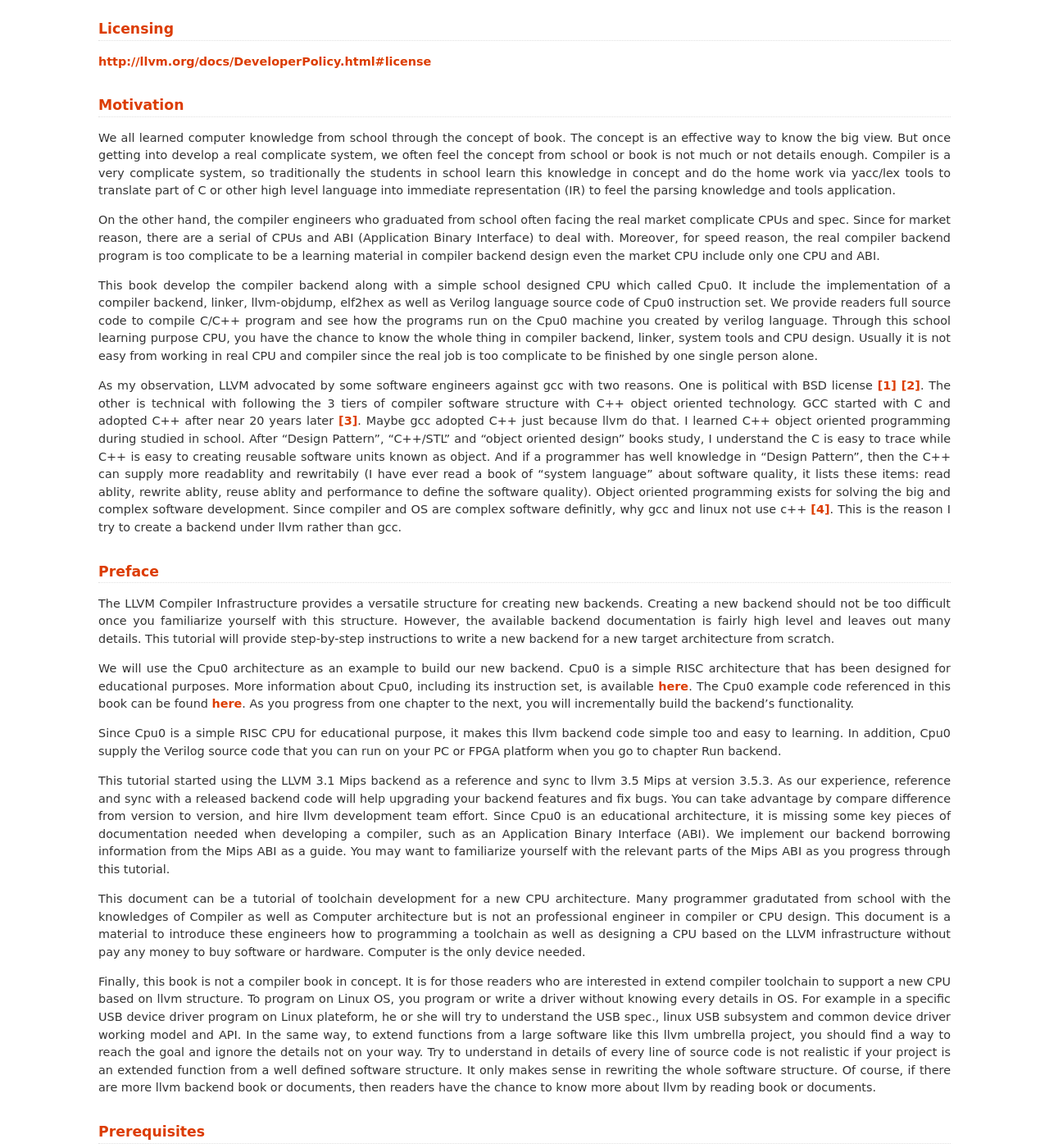
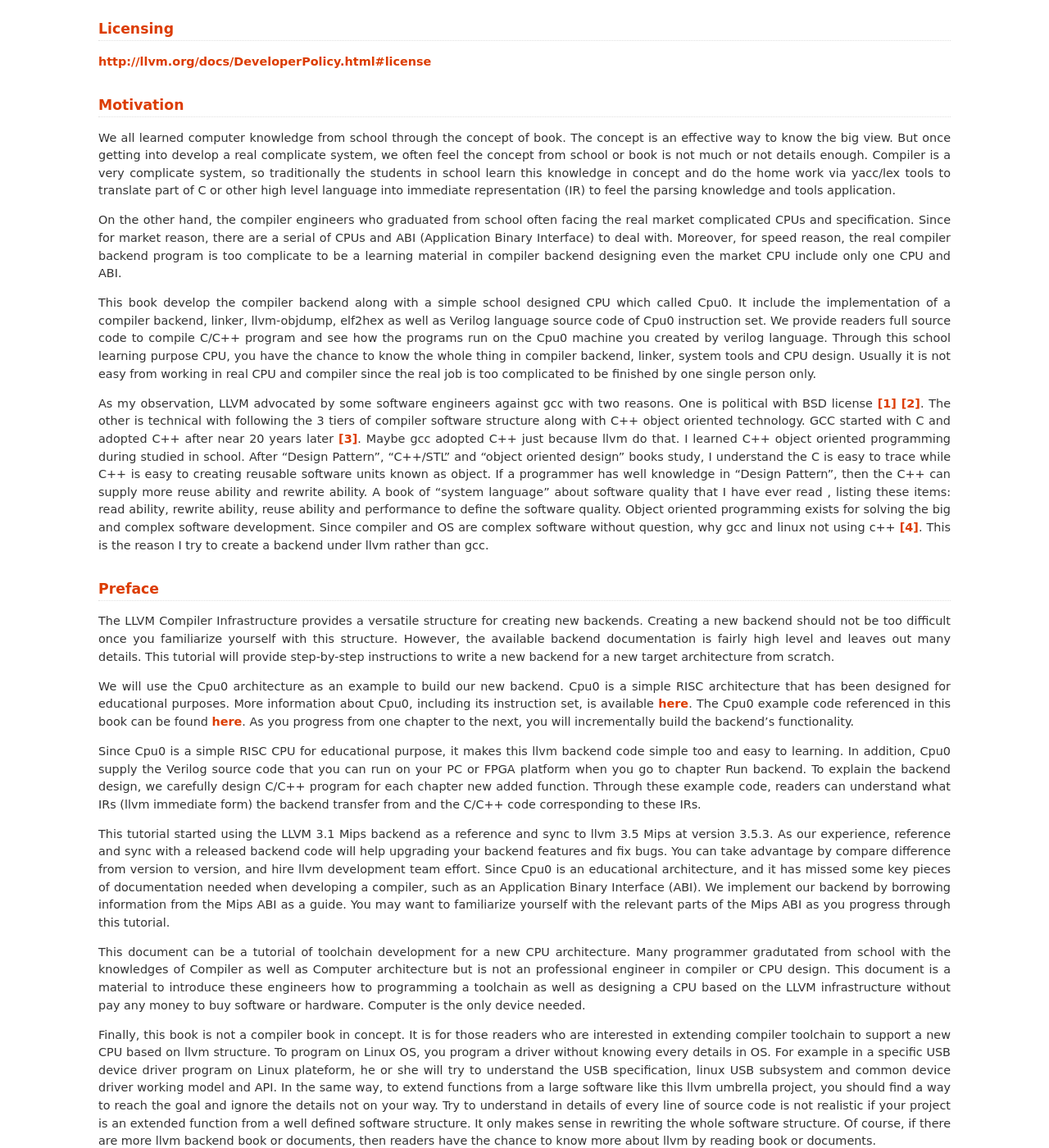
Before and after one commit to Jonathan2251/lbd, a Sphinx documentation site: the page built from source/about.rst, in a window 1280 px wide and 1400 px high, scrolled down 5599 px. Shown: the whole window at 82% size. Built offline with Sphinx 7.4.7, drawn with Linux system fonts in a browser that asks for light colours; formulas are drawn with MathJax 3; pages that are not in the unit, such as notebooks, are missing from menus; some of the changed text lies outside the part shown.

```diff
--- a/source/about.rst
+++ b/source/about.rst
@@ -394,11 +394,11 @@
 application.
 
 On the other hand, the compiler engineers who graduated from school often facing
-the real market complicate CPUs and spec. Since for market reason, there
-are a serial of CPUs and ABI (Application Binary Interface) to deal with.
+the real market complicated CPUs and specification. Since for market reason,
+there are a serial of CPUs and ABI (Application Binary Interface) to deal with.
 Moreover, for speed reason, the real compiler backend program is too complicate
-to be a learning material in compiler backend design even the market CPU include
-only one CPU and ABI.
+to be a learning material in compiler backend designing even the market CPU
+include only one CPU and ABI.
 
 This book develop the compiler backend along with a simple school designed CPU
 which called Cpu0. It include the implementation of a compiler backend, linker,
@@ -409,27 +409,28 @@
 Through this school learning purpose CPU, you have the chance to know the whole
 thing in compiler backend, linker, system tools and CPU design. Usually it is
 not easy from working in real CPU and compiler since the real job is too
-complicate to be finished by one single person alone.
+complicated to be finished by one single person only.
 
 As my observation, LLVM advocated by some software engineers against gcc with
 two reasons.
 One is political with BSD license [#llvm-license]_ [#richard]_.
 The other is technical with following the 3 tiers of compiler software
-structure with C++ object oriented technology.
+structure along with C++ object oriented technology.
 GCC started with C and adopted C++ after near 20 years later [#wiki-gcc]_.
 Maybe gcc adopted C++ just because llvm do that.
 I learned C++ object oriented programming during studied in school.
 After "Design Pattern", "C++/STL" and "object oriented design" books study,
 I understand the C is easy to trace while C++ is easy to creating reusable
 software units known as object.
-And if a programmer has well knowledge in "Design Pattern", then the C++ can
-supply more readablity and rewritabily (I have ever read a book of
-"system language" about software quality, it lists these items: read ablity,
-rewrite ablity, reuse ablity and performance to define the software quality).
+If a programmer has well knowledge in "Design Pattern", then the C++ can
+supply more reuse ability and rewrite ability. A book of "system language"
+about software quality that I have ever read , listing these items: read
+ability, rewrite ability, reuse ability and performance to define the software
+quality.
 Object oriented programming exists for solving the big and complex
 software development.
-Since compiler and OS are complex software definitly, why gcc and linux not
-use c++ [#wiki-cpp]_.
+Since compiler and OS are complex software without question, why gcc and linux
+not using c++ [#wiki-cpp]_.
 This is the reason I try to create a backend under llvm rather than gcc.
 
 Preface
@@ -453,16 +454,19 @@
 Since Cpu0 is a simple RISC CPU for educational purpose, it makes this llvm
 backend code simple too and easy to learning. In addition, Cpu0 supply the
 Verilog source code that you can run on your PC or FPGA platform when you go to
-chapter Run backend.
+chapter Run backend. To explain the backend design, we carefully design C/C++
+program for each chapter new added function. Through these example code,
+readers can understand what IRs (llvm immediate form) the backend transfer from
+and the C/C++ code corresponding to these IRs.
 
 This tutorial started using the LLVM 3.1 Mips backend as a reference and sync
 to llvm 3.5 Mips at version 3.5.3. As our experience, reference and sync with
 a released backend code will help upgrading your backend features and fix bugs.
 You can take advantage by compare difference from version to version, and hire
 llvm development team effort. Since
-Cpu0 is an educational architecture, it is missing some key pieces of
+Cpu0 is an educational architecture, and it has missed some key pieces of
 documentation needed when developing a compiler, such as an Application Binary
-Interface (ABI). We implement our backend borrowing information from the Mips
+Interface (ABI). We implement our backend by borrowing information from the Mips
 ABI as a guide. You may want to familiarize yourself with the relevant parts of
 the Mips ABI as you progress through this tutorial.
 
@@ -475,12 +479,12 @@
 Computer is the only device needed.
 
 Finally, this book is not a compiler book in concept. It is for those readers
-who are interested in extend compiler toolchain to support a new CPU based on
-llvm structure. To program
-on Linux OS, you program or write a driver without knowing every details in OS.
+who are interested in extending compiler toolchain to support a new CPU based on
+llvm structure. To program on Linux OS, you program a driver without knowing
+every details in OS.
 For example in a specific USB device driver program on Linux plateform, he
-or she will try to understand the USB spec., linux USB subsystem and common
-device driver working model and API.
+or she will try to understand the USB specification, linux USB subsystem and
+common device driver working model and API.
 In the same way, to extend functions from a large software like this llvm
 umbrella project, you should find a way to reach the goal and ignore the
 details not on your way.
@@ -535,23 +539,24 @@
 Representation.
 The lower half is this book's work flow and software package of the toolchain
 extended implementation based on llvm. Except clang, the other blocks need to
-be extended for a new backend development. This book implement the yellow boxes
-part. The Cpu0 llvm backend can be find on
+be extended for a new backend development (Many backend extending clang too, but
+Cpu0 backend has not this need at this point).
+This book implement the yellow boxes part. The green parts of this figure, lld
+and elf2hex for Cpu0 backend, can be found on
 http://jonathan2251.github.io/lbt/index.html.
 The hex is the ascii file format
 using '0' to '9' and 'a' to 'f' for hexadecimal value representation since
-the verilog language machine uses it as input file.
+the Verilog language machine uses it as input file.
 
 This book include 10,000 lines of source code for
 
-1. Step-by-step, create an llvm backend for the Cpu0. Chapter 2 to
+1. Step-by-step, creating an llvm backend for the Cpu0. Chapter 2 to
    11.
-2. ELF linker for Cpu0 which extended from lld. Chapter 13.
-3. elf2hex extended from llvm-objump. Chapter 13.
-4. Cpu0 verilog source code. Chapter 12.
+2. Cpu0 verilog source code. Chapter 12.
 
 With these code, reader can generate Cpu0 machine code through Cpu0 llvm
-backend compiler, linker and elf2hex, then see how it runs on your computer.
+backend compiler, then see how it runs on your computer if the code without
+global variable or relocation record for handling by linker.
 The pdf and epub are also available in the web.
 This is a tutorial for llvm backend developer but not for an expert.
 It also can be a material for those who have compiler and computer
@@ -560,39 +565,46 @@
 
 :ref:`sec-llvmstructure`:
 
-This chapter introduces the Cpu0 architecture, a high-level view of LLVM, and how Cpu0
-will be targeted in in an LLVM backend. This chapter will run you through the initial
-steps of building the backend, including initial work on the target description (td),
-setting up cmake and LLVMBuild files, and target registration. Around 750 lines of source
+This chapter introduces the Cpu0 architecture, a high-level view of LLVM, and
+how Cpu0 will be targeted in in an LLVM backend.
+This chapter will run you through the initial steps of building the backend,
+including initial work on the target description (td), setting up cmake and
+LLVMBuild files, and target registration. Around 750 lines of source
 code are added by the end of this chapter.
 
 :ref:`sec-backendstructure`:
 
-This chapter highlights the structure of an LLVM backend using by UML graphs, and we
-continue to build the Cpu0 backend. Around 3100 lines of source code are added,
-most of which are common from one LLVM backends to another, regardless of the
-target architecture. By the end of this chapter, the Cpu0 LLVM backend will support
-less than ten instructions to generate some initial assembly output.
+This chapter highlights the structure of an LLVM backend using by UML graphs,
+and we continue to build the Cpu0 backend.
+Around 3100 lines of source code are added, most of which are common from one
+LLVM backends to another, regardless of the target architecture.
+By the end of this chapter, the Cpu0 LLVM backend will support less than ten
+instructions to generate some initial assembly output.
 
 :ref:`sec-addingmoresupport`:
 
-Over ten C operators and their corresponding LLVM IR instructions are introduced in this
-chapter. Around 345 lines of source code, mostly in .td Target Description files, are
-added. With these 345 lines, the backend can now translate the **+, -, \*, /, &, |, ^,
-<<, >>, !** and **%** C operators into the appropriate Cpu0 assembly code. Use of the
-``llc`` debug option and of **Graphviz** as a debug tool are introduced in this chapter.
+Over ten C operators and their corresponding LLVM IR instructions are introduced
+in this chapter.
+Around 345 lines of source code, mostly in .td Target Description files, are
+added. With these 345 lines, the backend can now translate the **+, -, \*, /,
+&, |, ^, <<, >>, !** and **%** C operators into the appropriate Cpu0 assembly
+code. Usage of the ``llc`` debug option and of **Graphviz** as a debug tool are
+introduced in this chapter.
 
 :ref:`sec-genobjfiles`:
 
-Object file generation support for the Cpu0 backend is added in this chapter, as the
-Target Registration structure is introduced. With 700 lines of additional code,
-the Cpu0 backend can now generate big and little endian ELF object files.
+Object file generation support for the Cpu0 backend is added in this chapter,
+as the Target Registration structure is introduced.
+With 700 lines of additional code, the Cpu0 backend can now generate big and
+little endian ELF object files.
 
 :ref:`sec-globalvars`:
 
-Global variable, struct and array support, char and short int, are added in this chapter.
-About 300 lines of source code are added to do this. The Cpu0 supports PIC and static
-addressing mode, both addressing mode explained as their functionality is implemented.
+Global variable, struct and array support, char and short int, are added in
+this chapter.
+About 300 lines of source code are added to do this. The Cpu0 supports PIC and
+static addressing mode, both addressing mode explained as their functionality
+are implemented.
 
 :ref:`sec-othertypesupport`:
 
@@ -608,17 +620,18 @@
 
 :ref:`sec-funccall`:
 
-This chapter details the implementation of function calls in the Cpu0 backend. The stack
-frame, handling incoming & outgoing arguments, and their corresponding standard LLVM
-functions are introduced. Over 700 lines of source code are added.
+This chapter details the implementation of function calls in the Cpu0 backend.
+The stack frame, handling incoming & outgoing arguments, and their corresponding
+standard LLVM functions are introduced. Over 700 lines of source code are added.
 
 :ref:`sec-elf`:
 
-This chapter details Cpu0 support for the well-known ELF object file format. The ELF
-format and binutils tools are not a part of LLVM, but are introduced.  This chapter
-details how to use the ELF tools to verify and analyze the object files created by the
-Cpu0 backend. The ``llvm-objdump -d`` support for Cpu0 which translate elf into hex
-file format is added in the last section.
+This chapter details Cpu0 support for the well-known ELF object file format.
+The ELF format and binutils tools are not a part of LLVM, but are introduced.
+This chapter details how to use the ELF tools to verify and analyze the object
+files created by the Cpu0 backend.
+The ``llvm-objdump -d`` support for Cpu0 which translate elf into hex
+file format is added in the last section of this chapter.
 
 :ref:`sec-asm`:
 
--- a/source/funccall.rst
+++ b/source/funccall.rst
@@ -2994,6 +2994,8 @@
     :start-after: #if CH >= CH9_3 //5.5
     :end-before: #endif
 
+From above code
+
 .. rubric:: lbdex/chapters/Chapter9_3/Cpu0SEFrameLowering.cpp
 .. literalinclude:: ../lbdex/Cpu0/Cpu0SEFrameLowering.cpp
     :start-after: //@emitPrologue {
@@ -3270,7 +3272,7 @@
 
 If you disable "__attribute__ ((weak))" in the c file, then the IR will has
 "nounwind" in attributes \#3. The side effect in asm output is "No .cfi_offset
-issued".
+issued" like function exception_handler().
 
 This example code of exception handler implementation can get frame, return and
 call exception handler by call __builtin_xxx in clang in C language, without
--- a/source/llvmstructure.rst
+++ b/source/llvmstructure.rst
@@ -1641,8 +1641,8 @@
 named **"CPURegs"** that contains all of the other registers.
 You may have multiple register classes such as CPURegs, SR, C0Regs and GPROut.
 GPROut defined in Cpu0RegisterInfoGPROutForOther.td which include CPURegs
-except SW, PC and EPC, so SW, PC and EPC won't be allocated as the output
-registers in register allocation stage.
+except SW, so SW won't be allocated as the output registers in register
+allocation stage.
 
 .. rubric:: lbdex/chapters/Chapter2/Cpu0RegisterInfo.td
 .. literalinclude:: ../lbdex/chapters/Chapter2/Cpu0RegisterInfo.td
--- a/source/verilog.rst
+++ b/source/verilog.rst
@@ -1,4 +1,4 @@
-.. _sec-runbackend:
+.. _sec-verilog:
 
 Verify backend on verilog simulator
 ===================================
```
Also changed, not shown: other parts of source/about.rst (+3 -3 lines), source/backendstructure.rst (+5 -5 lines), 5 other files.
